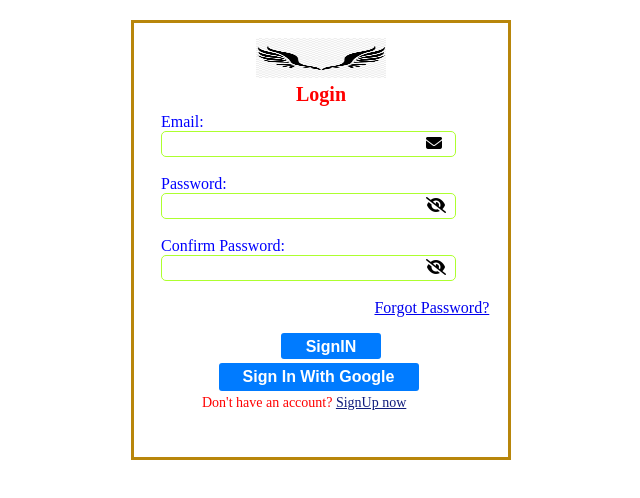
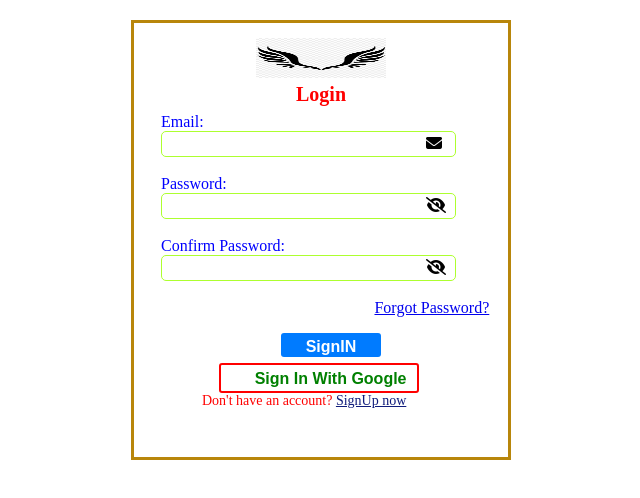
Before and after one commit to Anjum1997/first_reactjs, a React (Create React App) app: page /signin in a window 1280 px wide. Shown: the top 498 px of the page, without its empty margins (319-959 px from the left). Built offline with nearby package versions, Linux system fonts and the light colour scheme; no server answers.

Commit message:
file change

```diff
--- a/src/components/login/Form.css
+++ b/src/components/login/Form.css
@@ -90,27 +90,19 @@
     justify-items: center;
     align-items: center;
     width:100%;
-    height:56px;
+    height:36px;
   }
-  .mail  {
-    text-align: center;
-    width:100%;
-    height:18px;
-  }
-  .mail a{
-    color: rgb(12, 127, 35);
-    font-size: 14px;
-  }
+
   .but{
     width:120px;
-    height:36px;
+    height:30px;
     margin: auto;
     padding-top:6px;
     padding-left: 20px;
   }
   .login {
     width:100px;
-    height:26px;
+    height:24px;
     background-color: #007bff;
     color: #fff;
     border: none;
@@ -137,6 +129,7 @@
     font-size: 14px;
     display:inline;
     padding-left:8px;
+    padding-top:4px;
     color:red;
     margin-left:60px;
 
@@ -155,20 +148,25 @@
     text-decoration: none;
   }
   .google_{
-    width:220px;
-    height:30px;
+    width:240px;
+    height:34px;
     text-align:center;
-    margin: auto;
+  padding-top:6px;
+    margin:auto;
 
   }
   .google{
     width:200px;
-    height:28px;
-    border: none;
+    height:30px;
+    border: 2px solid red;
     border-radius: 3px;
     cursor: pointer;
     font-weight: bolder;
     font-size:16px;
     text-transform: capitalize;
+    background: transparent;
+    color:green;
+    text-align: right;
+    padding-bottom: 4px;
 
   }
--- a/src/components/login/SignIn.js
+++ b/src/components/login/SignIn.js
@@ -5,6 +5,7 @@ import { userSchema } from "./Schema";
 import { useAuthContext } from "../context/AuthContext";
 import './Form.css';
 import logo1 from "../../assets/image/logo.png";
+
 
 const initialValues = {
   email: "",
@@ -113,7 +114,8 @@ const SignIn = () => {
         </div>
      </form>
      <div className="google_">
-     <button  className="google" onClick={handleGoogleSignIn}>Sign In with Google</button>
+
+      <button  className="google" onClick={handleGoogleSignIn}>Sign In with Google</button>
         {error && <p>{error}</p>}
      </div>
      <div className="account">
--- a/src/components/login/SignUp.js
+++ b/src/components/login/SignUp.js
@@ -110,9 +110,6 @@ const SignUp = () => {
               ) : null}
             </div>
             <div className="modal-buttons">
-              <div className="mail">
-                <Link to="/Gmail">Want to signup using Gmail?</Link>
-              </div>
               <div className="but">
                 <button className="login" type="submit">SignUp</button>
               </div>
```
Also changed, not shown: src/assets/image/google.png (added).
